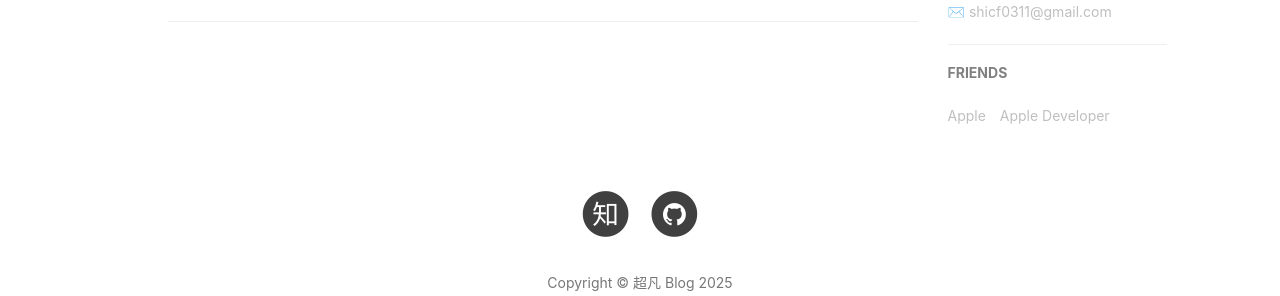
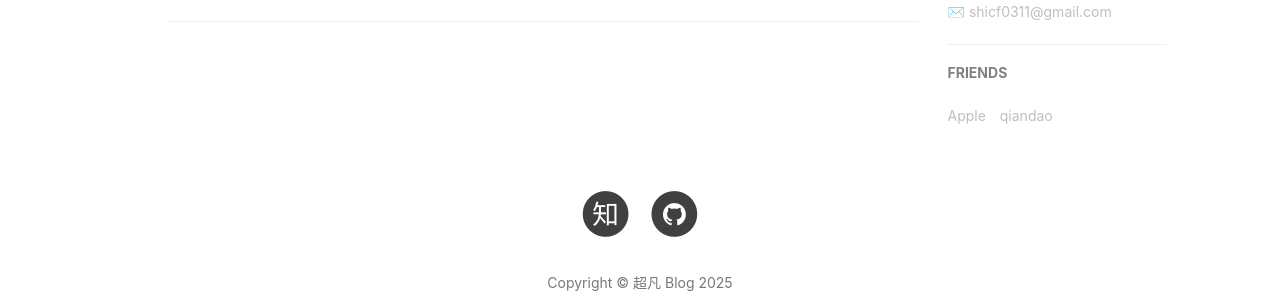
Before and after one commit to shichaofaan/shichaofaan.github.io, a Jekyll site: the page built from index.html, in a window 1280 px wide. Shown: the part 891-1187 px from the top of the page. Built offline with Jekyll 4.4.1, drawn with Linux system fonts in a browser that asks for light colours; nearby versions of some CDN libraries; the list of posts is cut into pages by our own code; comment, search, counter and statistics services are not loaded; grey boxes are pictures that could not be loaded.

Commit message:
Update _config.yml

```diff
--- a/_config.yml
+++ b/_config.yml
@@ -77,8 +77,8 @@
 # ba_track_id: b50bf2b12b5338a1845e33832976fd68
 
 # Google Analytics
-ga_track_id: 'G-7PK7EY6SLF'            # Format: UA-xxxxxx-xx
-ga_domain: auto               # 默认的是 auto, 这里我是自定义了的域名，你如果没有自己的域名，需要改成auto
+ga_track_id: 'G-7PK7EY6SLF'                # Format: UA-xxxxxx-xx
+ga_domain: www.shichaofan.cn               # 默认的是 auto, 这里我是自定义了的域名，你如果没有自己的域名，需要改成auto
 
 
 
@@ -102,7 +102,7 @@
         title: "Apple",
         href: "https://apple.com"
     },{
-        title: "Apple Developer",
-        href: "https://developer.apple.com/"
+        title: "qiandao",
+        href: "https://qiandao.space/"
     }
 ]
```
